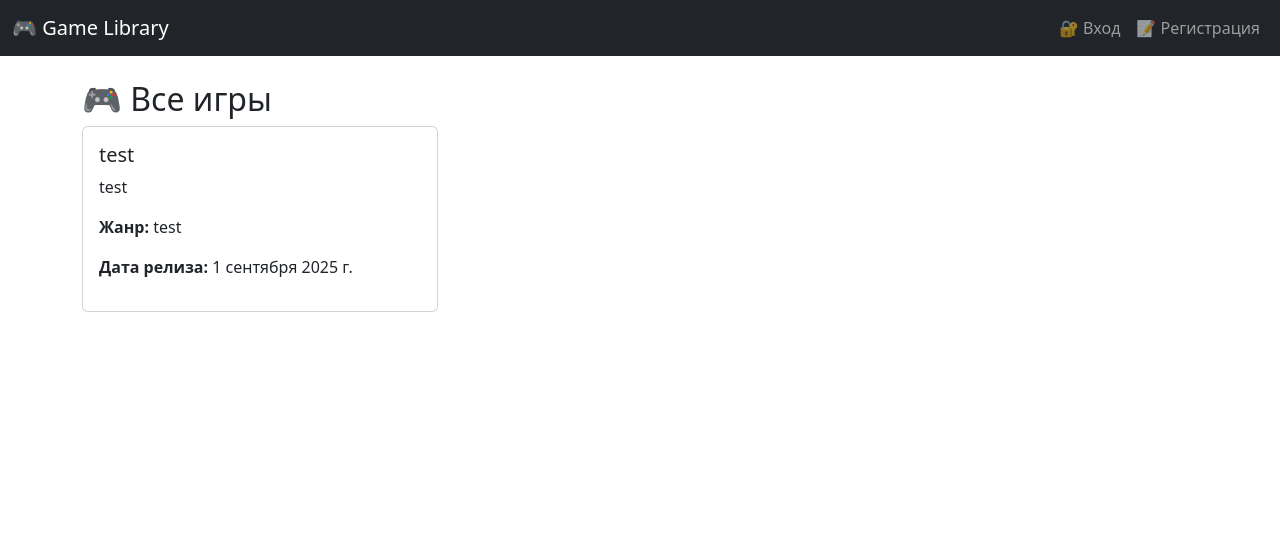
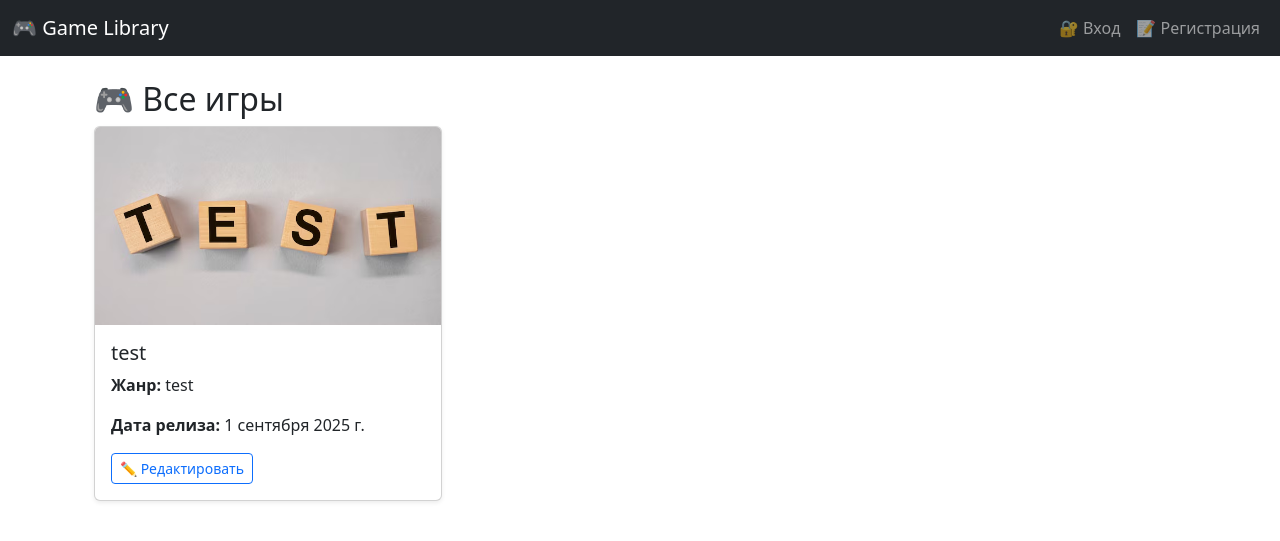
Before and after one commit to SkaVP/game_library, a Django app: page / in a window 1280 px wide. Shown: the top 541 px of the page. Run offline with Django 5.2, Linux system fonts and the light colour scheme; data comes from the database, SQL or seed files in the repository.

Commit message:
feat: обложка на главной

```diff
--- a/core/templates/core/home.html
+++ b/core/templates/core/home.html
@@ -1,23 +1,29 @@
 {% extends 'core/base.html' %}
+{% block title %}Главная{% endblock %}
+
 {% block content %}
+<div class="container mt-4">
     <h2>🎮 Все игры</h2>
     <div class="row">
         {% for game in games %}
         <div class="col-md-4">
-        <div class="card mb-3">
+            <div class="card mb-4 shadow-sm">
+                {% if game.cover %}
+                    <img src="{{ game.cover.url }}" class="card-img-top" alt="Обложка {{ game.title }}" style="max-height: 200px; object-fit: cover;">
+                {% else %}
+                    <div class="bg-secondary text-white text-center py-5">Нет обложки</div>
+                {% endif %}
                 <div class="card-body">
                     <h5 class="card-title">{{ game.title }}</h5>
-                <p class="card-text">{{ game.description|truncatewords:20 }}</p>
-                <p><strong>Жанр:</strong> {{ game.genre }}</p>
-                <p><strong>Дата релиза:</strong> {{ game.release_date }}</p>
-                {% if game.owner == user %}
-                    <a href="{% url 'edit_game' game.id %}" class="btn btn-sm btn-primary">✏️ Редактировать</a>
-                {% endif %}
+                    <p class="card-text"><strong>Жанр:</strong> {{ game.genre }}</p>
+                    <p class="card-text"><strong>Дата релиза:</strong> {{ game.release_date }}</p>
+                    <a href="{% url 'edit_game' game.id %}" class="btn btn-sm btn-outline-primary">✏️ Редактировать</a>
                 </div>
             </div>
         </div>
         {% empty %}
-    <p>Нет добавленных игр.</p>
+        <p>Нет доступных игр.</p>
         {% endfor %}
     </div>
+</div>
 {% endblock %}
--- a/core/views.py
+++ b/core/views.py
@@ -20,7 +20,7 @@ def register_view(request):
 # Главная
 
 def home_view(request):
-    games = Game.objects.all()
+    games = Game.objects.all().order_by('-release_date')
     return render(request, 'core/home.html', {'games': games})
 
 # добавление игры
```
Lines whose indentation alone changed are shown as unchanged.
